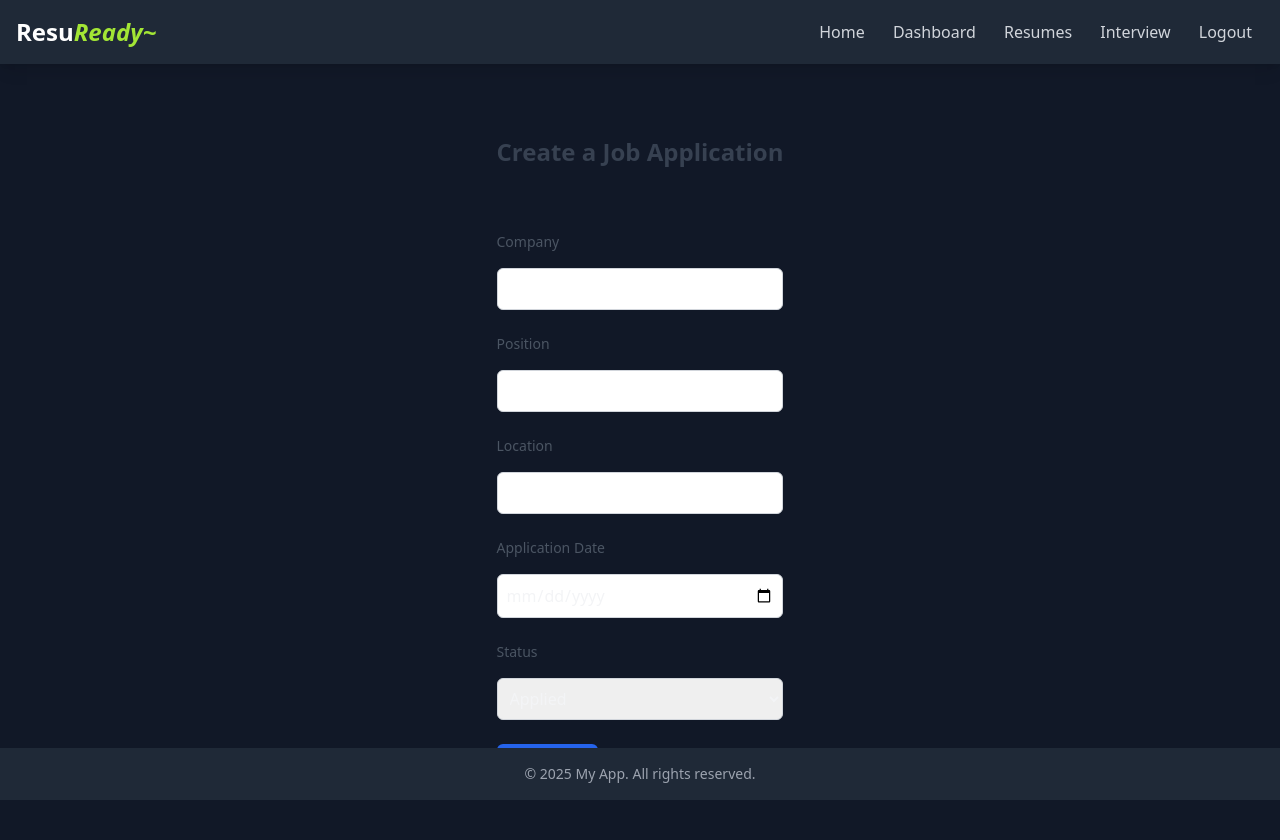
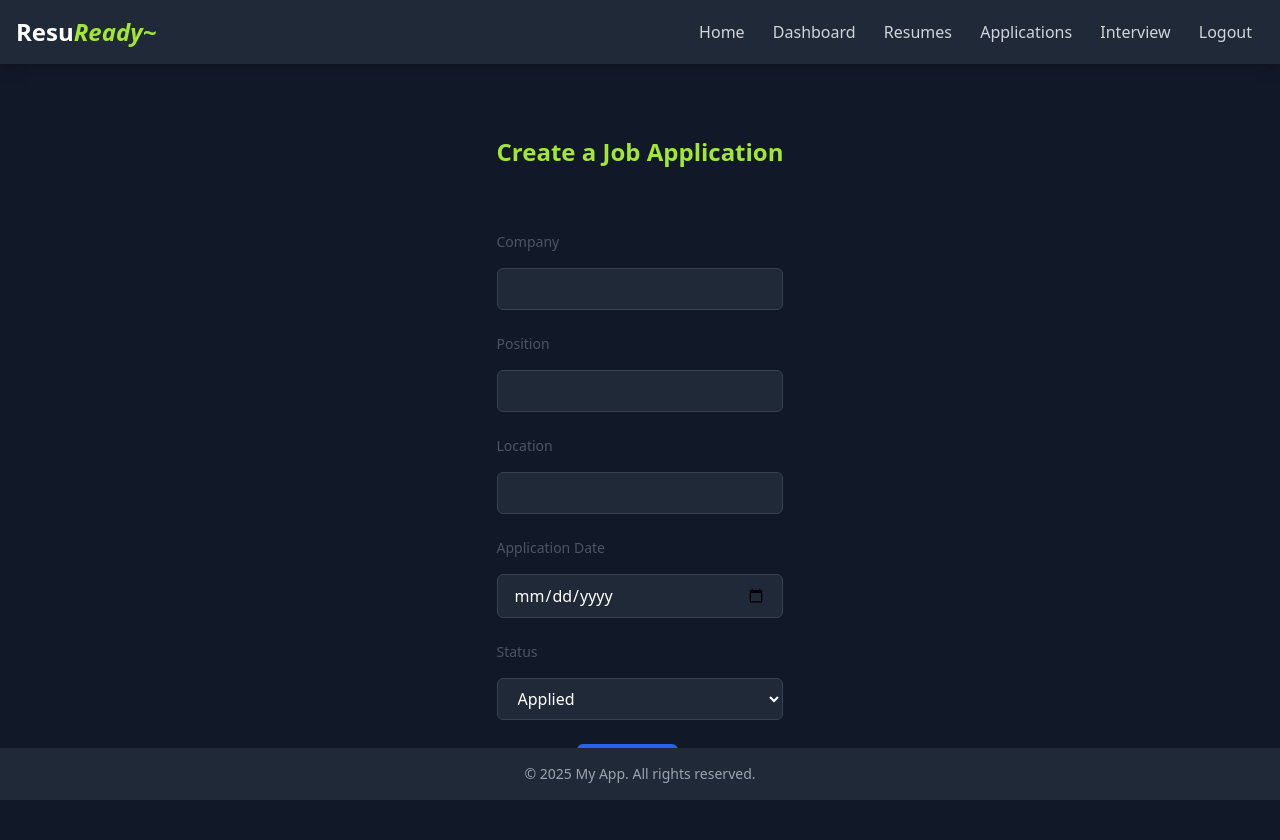
Before and after one commit to TylerTypesCode/ResuReady, a Flask app: page /job-applications/create in a window 1280 px wide. Run offline with Flask 3, Linux system fonts and the light colour scheme; the visitor is signed in with stand-in values (Sample User, id 1); some libraries are stand-ins or nearby versions.

Commit message:
Fixed Naviagtion Issues and some UI Form Changes

```diff
--- a/backend/routes/interview.py
+++ b/backend/routes/interview.py
@@ -101,7 +101,7 @@ def save_interview():
     except Exception as e:
         return jsonify({'error': str(e)}), 500
 
-@interview_bp.route('/dashboard')
+@interview_bp.route('/')
 @login_required
 def dashboard():
     interviews = Interview.query.filter_by(user_id=current_user.id)\
--- a/backend/routes/jobapps.py
+++ b/backend/routes/jobapps.py
@@ -9,7 +9,7 @@ import uuid
 job_app_bp = Blueprint('job_apps', __name__, url_prefix='/job-applications')
 
 # 📄 Dashboard (List Job Applications)
-@job_app_bp.route('/dashboard')
+@job_app_bp.route('/')
 def dashboard():
 
     job_apps = current_user.job_applications
--- a/frontend/templates/components/header.html
+++ b/frontend/templates/components/header.html
@@ -8,6 +8,7 @@
                 {% if current_user.is_authenticated %}
                 <a href="{{ url_for('user.dashboard') }}" class="text-gray-300 hover:text-lime-400 px-3">Dashboard</a>
                 <a href="{{ url_for('resumes.dashboard') }}" class="text-gray-300 hover:text-lime-400 px-3">Resumes</a>
+                <a href="{{ url_for('job_apps.dashboard') }}" class="text-gray-300 hover:text-lime-400 px-3">Applications</a>
                 <a href="{{ url_for('interview.dashboard') }}" class="text-gray-300 hover:text-lime-400 px-3">Interview</a>
                 <!--<a href="#" class="text-gray-300 hover:text-lime-400 px-3">Applications</a>
                 <a href="#" class="text-gray-300 hover:text-lime-400 px-3">Interview</a>-->
--- a/frontend/templates/job_apps/create.html
+++ b/frontend/templates/job_apps/create.html
@@ -3,32 +3,32 @@
 {% block title %}Create Job Application{% endblock %}
 
 {% block content %}
-<h2 class="text-2xl font-semibold text-gray-700 mb-6">Create a Job Application</h2>
+<h2 class="text-2xl font-semibold text-lime-400 mb-6">Create a Job Application</h2>
 
 <form method="POST" class="space-y-6">
     <div class="space-y-4">
         <label for="company" class="block text-sm font-medium text-gray-600">Company</label>
-        <input type="text" id="company" name="company" class="block w-full p-2 border border-gray-300 rounded-md" required>
+        <input type="text" id="company" name="company" class="transition-all duration-300 w-full px-4 py-2 rounded-md bg-gray-800 border border-gray-700 text-white focus:outline-none focus:ring-2 focus:ring-lime-500"  required>
     </div>
 
     <div class="space-y-4">
         <label for="position" class="block text-sm font-medium text-gray-600">Position</label>
-        <input type="text" id="position" name="position" class="block w-full p-2 border border-gray-300 rounded-md" required>
+        <input type="text" id="position" name="position" class="transition-all duration-300 w-full px-4 py-2 rounded-md bg-gray-800 border border-gray-700 text-white focus:outline-none focus:ring-2 focus:ring-lime-500"  required>
     </div>
 
     <div class="space-y-4">
         <label for="location" class="block text-sm font-medium text-gray-600">Location</label>
-        <input type="text" id="location" name="location" class="block w-full p-2 border border-gray-300 rounded-md" required>
+        <input type="text" id="location" name="location" class="transition-all duration-300 w-full px-4 py-2 rounded-md bg-gray-800 border border-gray-700 text-white focus:outline-none focus:ring-2 focus:ring-lime-500" required>
     </div>
 
     <div class="space-y-4">
         <label for="application_date" class="block text-sm font-medium text-gray-600">Application Date</label>
-        <input type="date" id="application_date" name="application_date" class="block w-full p-2 border border-gray-300 rounded-md" required>
+        <input type="date" id="application_date" name="application_date" class="transition-all duration-300 w-full px-4 py-2 rounded-md bg-gray-800 border border-gray-700 text-white focus:outline-none focus:ring-2 focus:ring-lime-500" required>
     </div>
 
     <div class="space-y-4">
         <label for="status" class="block text-sm font-medium text-gray-600">Status</label>
-        <select id="status" name="status" class="block w-full p-2 border border-gray-300 rounded-md">
+        <select id="status" name="status" class="transition-all duration-300 w-full px-4 py-2 rounded-md bg-gray-800 border border-gray-700 text-white focus:outline-none focus:ring-2 focus:ring-lime-500">
             <option value="Applied">Applied</option>
             <option value="Interviewing">Interviewing</option>
             <option value="Offered">Offered</option>
@@ -36,7 +36,7 @@
         </select>
     </div>
 
-    <div class="space-y-4">
+    <div class="space-y-4 ml-20">
         <button type="submit" class="px-6 py-3 bg-blue-600 text-white rounded-md">Submit</button>
     </div>
 </form>
--- a/frontend/templates/user/dashboard.html
+++ b/frontend/templates/user/dashboard.html
@@ -32,7 +32,7 @@
         <ul class="text-gray-400 space-y-2">
             <li><a href="{{ url_for('resumes.dashboard') }}" class="hover:text-lime-400">📄 Manage Resumes</a></li>
             <li><a href="{{ url_for('job_apps.dashboard') }}" class="hover:text-lime-400">📋 Track Applications</a></li>
-            <li><a href="#" class="hover:text-lime-400">🤖 Start Mock Interview</a></li>
+            <li><a href="{{ url_for('interview.dashboard') }}" class="hover:text-lime-400">🤖 Start Mock Interview</a></li>
         </ul>
     </div>
 </section>
```
Also changed, not shown: frontend/templates/interview/mock_interview.html (+7 -7 lines).
